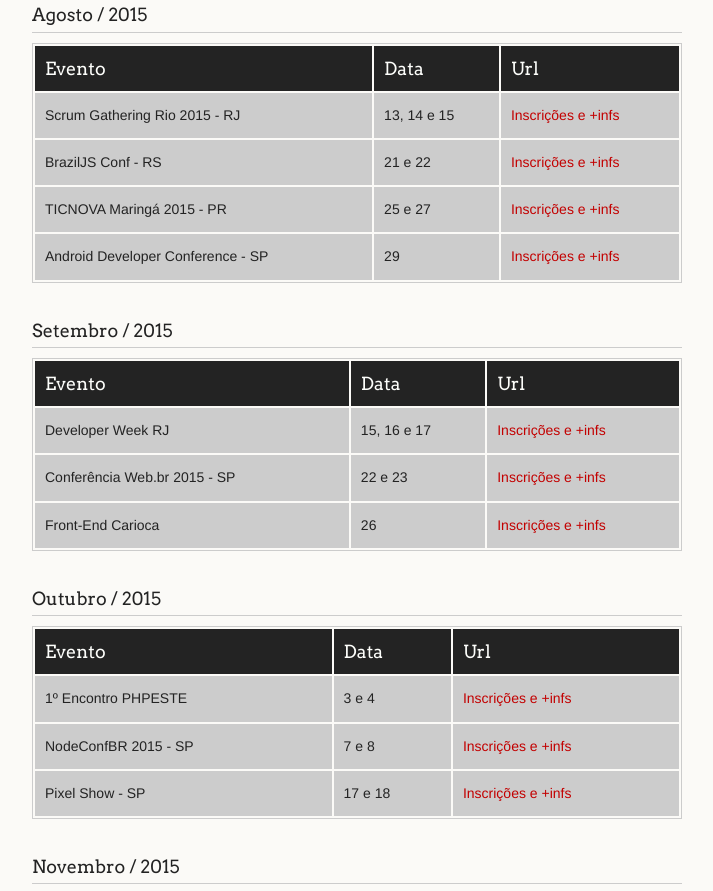
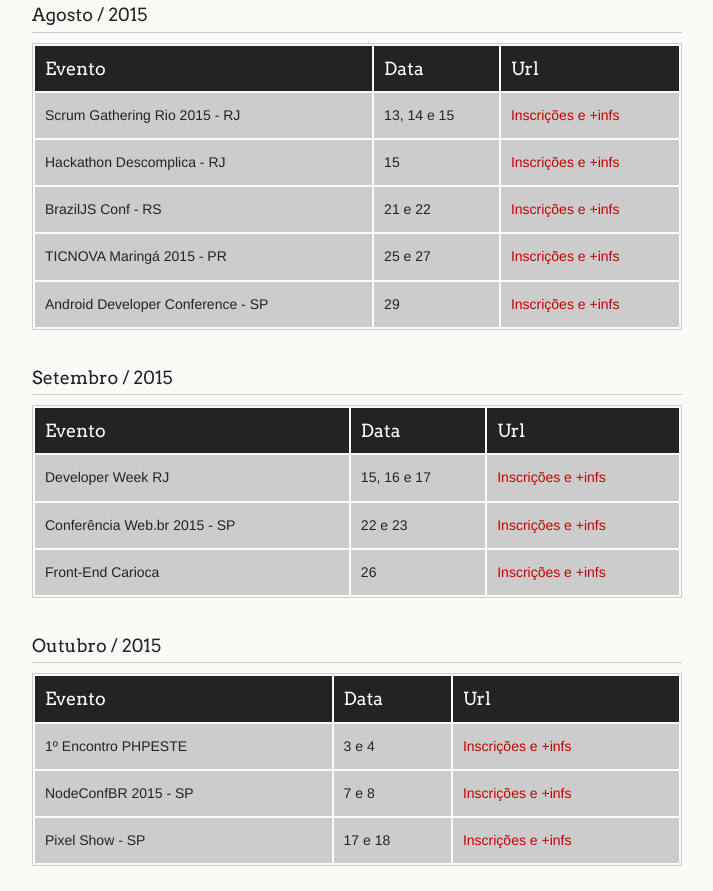
Before and after one commit to pedromarins/agenda-dev, a plain HTML site: page index.html in a window 1280 px wide. Shown: the part 1011-1902 px from the top of the page, without its empty margins (278-991 px from the left). Drawn offline with Linux system fonts and the light colour scheme.

Commit message:
Insere Hackathon Descomplica - RJ

```diff
--- a/index.html
+++ b/index.html
@@ -140,6 +140,11 @@
             <td><a href="http://scrumrio.com/" target="_blank">Inscrições e +infs</a></td>
         </tr>
         <tr>
+            <td>Hackathon Descomplica - RJ</td>
+            <td>15</td>
+            <td><a href="http://www.eventick.com.br/hackathon-descomplica" target="_blank">Inscrições e +infs</a></td>
+        </tr>
+        <tr>
             <td>BrazilJS Conf - RS</td>
             <td>21 e 22</td>
             <td><a href="http://braziljs.com.br/" target="_blank">Inscrições e +infs</a></td>
```
